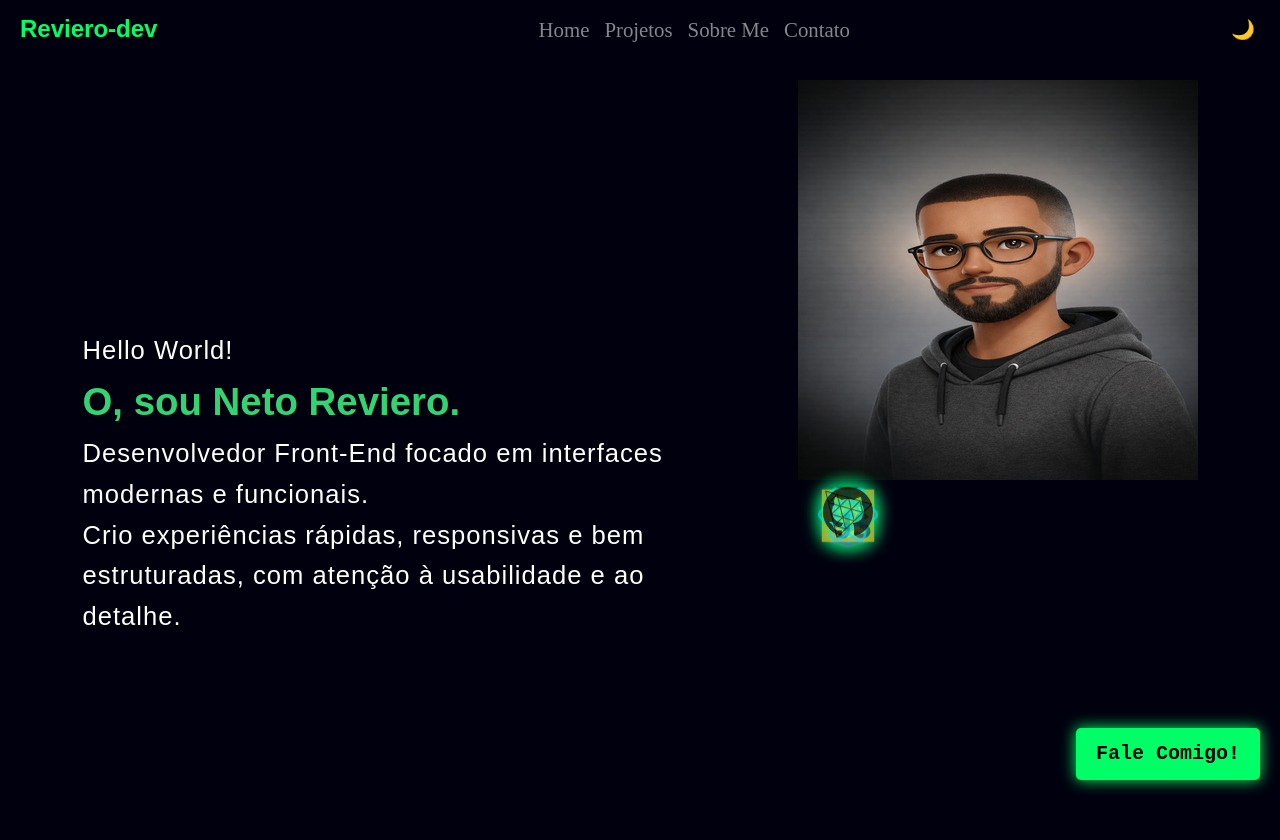
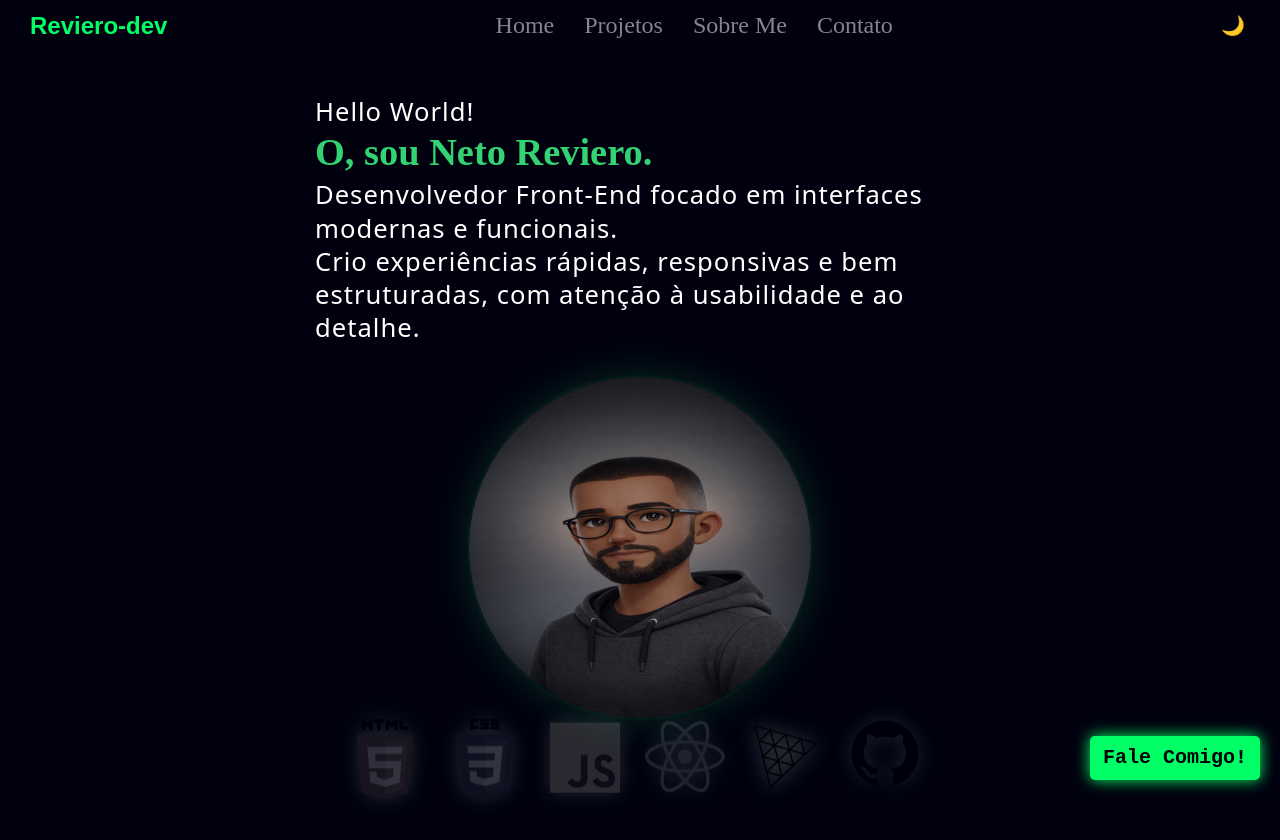
Before and after one commit to Reviero-DEV/Portfolio-lp, a React (Vite) app: page / in a window 1280 px wide. Shown: the top 840 px of the page. After the commit the page ends 806 px from the top, so only its background shows below. Built offline with nearby package versions, Linux system fonts and the light colour scheme.

Commit message:
style(hero): refina estilizacao do hero

```diff
--- a/src/index.css
+++ b/src/index.css
@@ -8,7 +8,7 @@ body {
   font-family: Arial, sans-serif;
   background-color: #00000f;
   color: #fff;
-  line-height: 1.6;
+  line-height: 1.3;
   scroll-behavior: smooth;
 }
 
@@ -16,7 +16,7 @@ body {
   display: flex;
   justify-content: space-between;
   align-items: center;
-  padding: 10px 20px;
+  padding: 10px 30px;
   background: #00000f;
   position: absolute;
   width: 100%;
@@ -34,7 +34,7 @@ body {
 .navbar ul {
   list-style: none;
   display: flex;
-  gap: 15px;
+  gap: 30px;
 }
 
 .navbar a {
@@ -42,7 +42,7 @@ body {
   text-decoration: none;
   transition: color 0.3s;
   font-family: ui-monospace;
-  font-size: clamp(12px, 2vw, 1.3rem);
+  font-size: clamp(12px, 2vw, 1.5rem);
 }
 
 .navbar a:hover {
@@ -64,10 +64,11 @@ body {
 p {
   font-size: clamp(12px, 2vw, 2.3rem);
   letter-spacing: 1px;
+  font-family: system-ui;
 }
 
 .btn {
-  padding: 10px 20px;
+  padding: 9px 13px;
   border-radius: 5px;
   text-decoration: none;
   font-weight: bold;
@@ -101,12 +102,9 @@ p {
 }
 
 .hero {
-  display: flex;
-  justify-content: space-between;
   align-items: center;
   padding: 80px 50px 10px;
   height: 100dvh;
-  flex-direction: column;
 }
 
 .hero-container {
@@ -114,7 +112,7 @@ p {
   flex-wrap: wrap;
   height: 100%;
   width: 100%;
-  justify-content: space-around;
+  justify-content: center;
   align-content: space-around;
   align-items: center;
 }
@@ -125,10 +123,10 @@ p {
 
 .hero-text h1 {
   font-size: clamp(14px, 3vw, 3rem);
+  font-family: -webkit-body;
 }
 
-.hero-text h1,
-.hero-text span {
+.hero-text h1 {
   color: #33d373;
 }
 
@@ -139,29 +137,22 @@ p {
   margin-top: 15px;
 }
 
-.tabs {
+.suport-visual {
   display: flex;
   position: relative;
-  bottom: 0;
-  width: 90%;
-  justify-content: center;
-  gap: 20px;
+  width: 50%;
+  height: 400px;
+  flex-direction: column;
+  align-items: center;
 }
 
-.tab {
-  cursor: pointer;
-  padding: clamp(3px, 2vh, 5px) clamp(5px, 2vw, 10px);
-  border-radius: 10px;
-  border: 1px solid #4fa17094;
-  transition: 0.3s;
-  font-size: clamp(10px, 2vw, 1rem);
-  color: #ffffffba;
-}
-
-.tab.active,
-.tab:hover {
-  background: #04e95f;
-  color: #000;
+.avt-hero {
+  border: 2px solid rgb(34 197 94 / 0.2);
+  box-shadow: 0 0 40px rgb(34 197 94 / 0.3);
+  border-radius: 50%;
+  opacity: 0.7;
+  width: clamp(200px, 27vw, 400px);
+  height: clamp(200px, 27vw, 400px);
 }
 
 .fade-in {
@@ -241,24 +232,25 @@ p {
 }
 
 .hero-3d {
-  position: relative;
-  width: 50%;
-  height: 400px;
+  display: flex;
+  flex-direction: row;
+  gap: 10px;
+  width: 100%;
+  justify-content: center;
 }
 
 .tech-3d {
-  position: absolute;
   width: 100px;
   height: 60px;
   animation: float 6s ease-in-out infinite;
   transform-style: preserve-3d;
   transition: transform 0.3s ease;
-  opacity: 0.7;
+  opacity: 0.2;
+  filter: grayscale(90%);
 }
 
 .tech-3d img {
-  width: 100px;
-  height: 100%;
+  width: clamp(50px, 7vw, 80px);
   filter: drop-shadow(0 0 10px #00ff88);
 }
 
```
